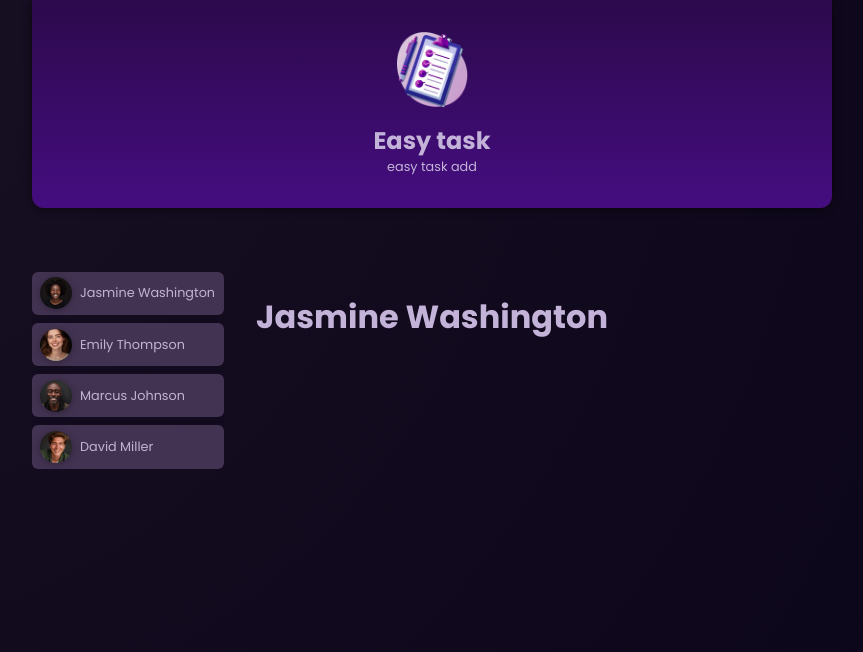
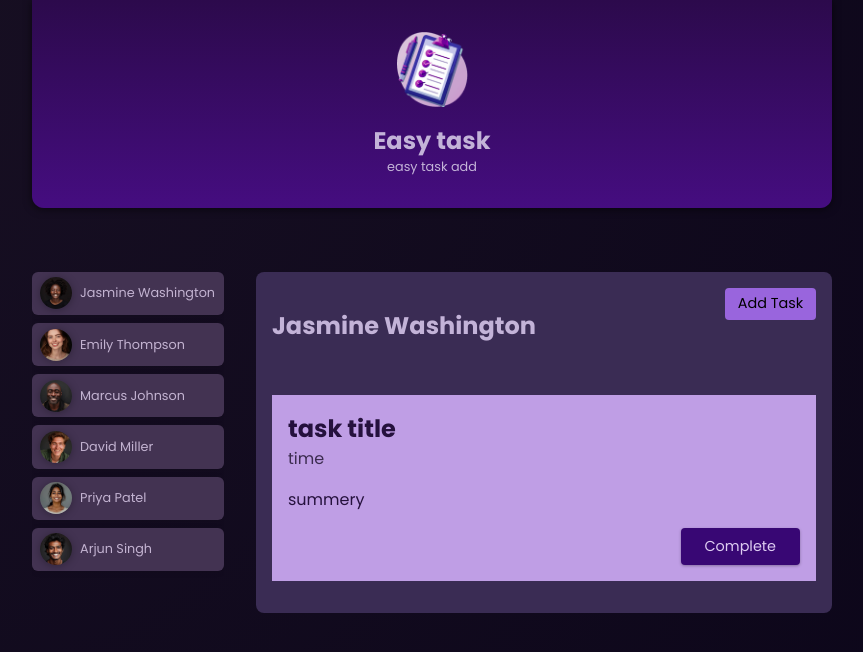
Before and after one commit to Nirajjj/easy-task-angular, an Angular app: page / in a window 1280 px wide. Both pictures are taken after a click on the button "Jasmine Washington". Shown: the top 652 px of the page, without its empty margins (208-1071 px from the left). Built offline with nearby package versions, Linux system fonts and the light colour scheme.

Commit message:
create individual task component

```diff
--- a/src/app/app.component.html
+++ b/src/app/app.component.html
@@ -2,19 +2,16 @@
 
 <main>
   <ul id="users">
+    @for (user of userData; track user.id) {
     <li>
-      <app-user [user]="userData[0]" (select)="onUserButtonClick($event)" />
+      <app-user [user]="user" (select)="onUserButtonClick($event)" />
     </li>
-    <li>
-      <app-user [user]="userData[1]" (select)="onUserButtonClick($event)" />
-    </li>
-    <li>
-      <app-user [user]="userData[2]" (select)="onUserButtonClick($event)" />
-    </li>
-    <li>
-      <app-user [user]="userData[3]" (select)="onUserButtonClick($event)" />
-    </li>
+    }
   </ul>
+  @if(selectedUser) {
+  <app-task [name]="selectedUser.name" />
 
-  <app-task [name]="selectedUser?.name" />
+  } @else {
+  <p>choose user to see task!</p>
+  }
 </main>
--- a/src/app/app.component.ts
+++ b/src/app/app.component.ts
@@ -12,7 +12,7 @@ import { TaskComponent } from './task/task.component';
 })
 export class AppComponent {
   userData = DUMMY_USERS;
-  selectedUserId = 'u1';
+  selectedUserId?: string;
 
   get selectedUser() {
     return this.userData.find((user) => user.id === this.selectedUserId);
--- /dev/null
+++ b/src/app/task/individual-task/individual-task.component.css
@@ -0,0 +1,37 @@
+article {
+  padding: 1rem;
+  color: #25113d;
+  background-color: #bf9ee5;
+}
+
+h2 {
+  margin: 0;
+}
+
+time {
+  color: #3c2c50;
+}
+
+.actions {
+  text-align: right;
+  margin: 0;
+}
+
+.actions button {
+  font: inherit;
+  font-size: 0.9rem;
+  cursor: pointer;
+  background-color: #380774;
+  color: #decdf2;
+  border-radius: 4px;
+  padding: 0.5rem 1.5rem;
+  border: none;
+  box-shadow: 0 1px 3px rgba(0, 0, 0, 0.3);
+  transition: all 0.3s ease;
+}
+
+.actions button:hover,
+.actions button:active {
+  background-color: #4a0774;
+  box-shadow: 0 1px 6px rgba(0, 0, 0, 0.3);
+}
--- /dev/null
+++ b/src/app/task/individual-task/individual-task.component.html
@@ -0,0 +1,8 @@
+<article>
+  <h2>task title</h2>
+  <time>time</time>
+  <p>summery</p>
+  <p class="actions">
+    <button>Complete</button>
+  </p>
+</article>
--- a/src/app/task/task.component.css
+++ b/src/app/task/task.component.css
@@ -0,0 +1,63 @@
+#tasks {
+  padding: 1rem;
+  border-radius: 8px;
+  max-height: 60vh;
+  overflow: auto;
+  background-color: #3a2c54;
+}
+
+header {
+  display: flex;
+  justify-content: space-between;
+  align-items: flex-start;
+  margin-bottom: 2rem;
+  gap: 1rem;
+}
+
+h2 {
+  margin: 0;
+  font-size: 0.9rem;
+  width: 60%;
+  text-wrap: balance;
+}
+
+menu {
+  margin: 0;
+  padding: 0;
+}
+
+menu button {
+  font: inherit;
+  cursor: pointer;
+  background-color: #9965dd;
+  border-radius: 4px;
+  border: none;
+  padding: 0.35rem 0.8rem;
+  font-size: 0.9rem;
+}
+
+menu button:hover,
+menu button:active {
+  background-color: #a565dd;
+}
+
+ul {
+  list-style: none;
+  margin: 1rem 0;
+  padding: 0;
+  display: flex;
+  flex-direction: column;
+  gap: 1rem;
+  max-height: 50vh;
+  overflow: auto;
+}
+
+@media (min-width: 768px) {
+  h2 {
+    font-size: 1.25rem;
+  }
+
+  menu {
+    width: auto;
+  }
+}
--- a/src/app/task/task.component.html
+++ b/src/app/task/task.component.html
@@ -1 +1,11 @@
-<h1>{{ name }}</h1>
+<section id="tasks">
+  <header>
+    <h1>{{ name }}</h1>
+    <menu>
+      <button>Add Task</button>
+    </menu>
+  </header>
+  <ul>
+    <li><app-individual-task /></li>
+  </ul>
+</section>
--- a/src/app/task/task.component.ts
+++ b/src/app/task/task.component.ts
@@ -1,9 +1,10 @@
 import { Component, Input } from '@angular/core';
+import { IndividualTaskComponent } from './individual-task/individual-task.component';
 
 @Component({
   selector: 'app-task',
   standalone: true,
-  imports: [],
+  imports: [IndividualTaskComponent],
   templateUrl: './task.component.html',
   styleUrl: './task.component.css',
 })
```
Also changed, not shown: src/app/task/individual-task/individual-task.component.ts (added, +12 -0 lines), 1 other file (tests, documents, lock files or other folders).
